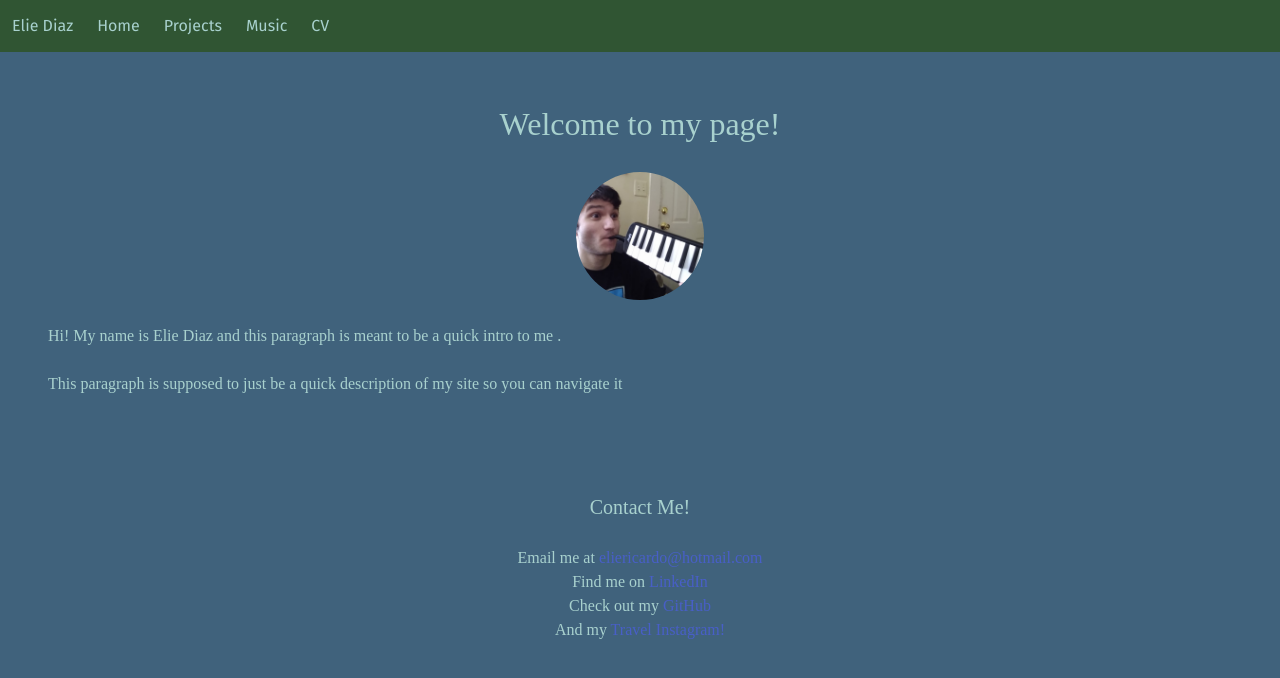
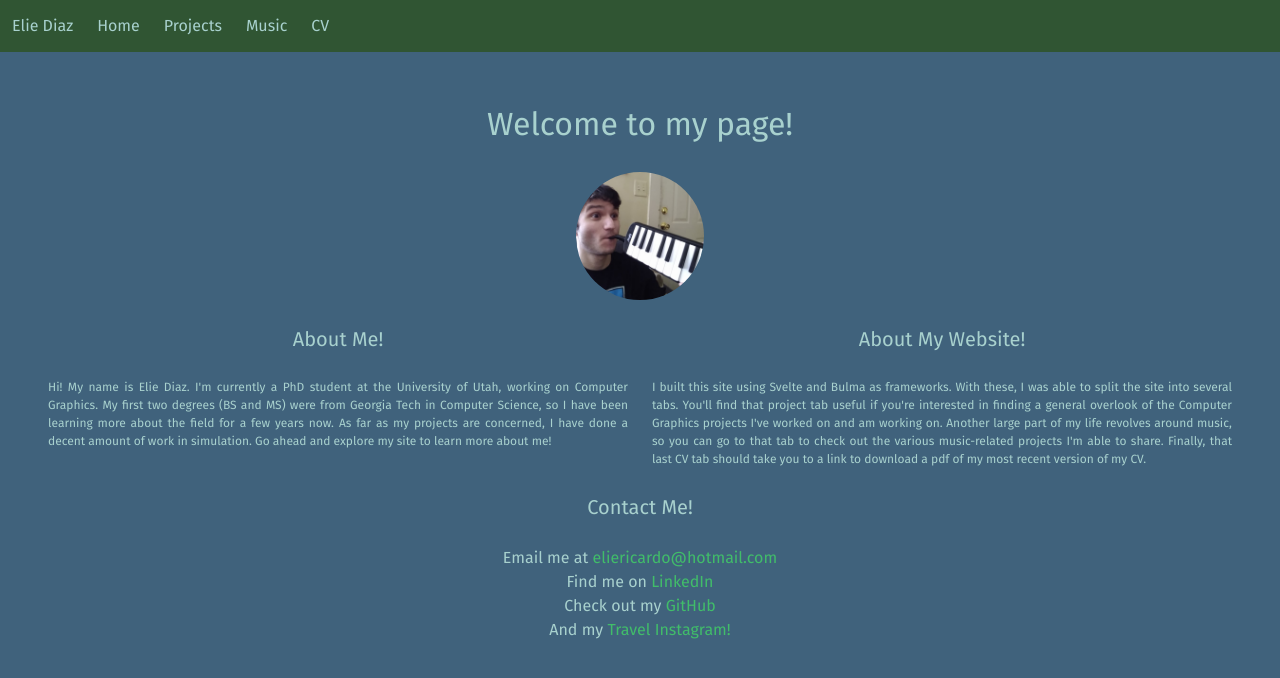
Before and after one commit to ElienDiaz/my_website, a Svelte app: page / in a window 1280 px wide. Shown: the top 678 px of the page. Built offline with nearby package versions, Linux system fonts and the light colour scheme.

Commit message:
Home Page is mostly finished now

```diff
--- a/public/global.css
+++ b/public/global.css
@@ -7,8 +7,12 @@ html, body {
 }
 
 body {
-	font-family: 'Oxygen';
+	font-family: 'Fira Sans';
 	color: #a8d1ce;
+}
+
+a{
+	color: #41bd6a
 }
 
 .tabs a.tab {
--- a/src/pages/Home.svelte
+++ b/src/pages/Home.svelte
@@ -11,19 +11,58 @@
             />
         </figure>
     </div>
-    <div class="block is-fullhd">
-        Hi! My name is Elie Diaz and this paragraph is meant to be a quick intro
-        to me .
+    <div class="columns">
+        <div class="column">
+            <div class="block has-text-centered is-size-5">
+                <h1>About Me!</h1>
+            </div>
+            <div class="block has-text-justified is-size-7">
+                Hi! My name is Elie Diaz. I'm currently a PhD student at the
+                University of Utah, working on Computer Graphics. My first two
+                degrees (BS and MS) were from Georgia Tech in Computer Science,
+                so I have been learning more about the field for a few years
+                now. As far as my projects are concerned, I have done a decent
+                amount of work in simulation. Go ahead and explore my site to
+                learn more about me!
+            </div>
+            <!-- <div class="block is-size-7">
+                I've also built up experience teaching! During my undergrad and
+                master's, I was a TA for Georgia Tech's undergrad Computer
+                Graphics course (CS 3451), under various faculty at Tech. After
+                about 4 years of being a TA, I was awarded the College of
+                Computing's "Outstanding Undergraduate TA" Award.
+            </div> -->
+            <!-- <div class="block is-size-7">
+                My other projects are especially focused on music, as you can
+                see on the other tabs. Throughout my years in ensembles, I've
+                built up a music resume that includes performances with Piano
+                and Voice as well as experience directing and arranging music
+                for small ensembles. I'm an especially big fan of Barbershop
+                Quartet Singing, having been a member of the Barbershop Harmony
+                Society on and off since high school.
+            </div> -->
+        </div>
+        <div class="column">
+            <div class="block has-text-centered is-size-5">
+                <h1>About My Website!</h1>
+            </div>
+            <div class="block has-text-justified is-size-7">
+                I built this site using Svelte and Bulma as frameworks. With
+                these, I was able to split the site into several tabs. You'll
+                find that project tab useful if you're interested in finding a
+                general overlook of the Computer Graphics projects I've worked
+                on and am working on. Another large part of my life revolves
+                around music, so you can go to that tab to check out the various
+                music-related projects I'm able to share. Finally, that last CV tab
+                should take you to a link to download a pdf of my most recent
+                version of my CV.
+            </div>
+        </div>
     </div>
-    <div class="block is-fullhd">
-        This paragraph is supposed to just be a quick description of my site so
-        you can navigate it
-    </div>
-</section>
-<section class="section">
     <div class="block has-text-centered is-size-5">Contact Me!</div>
     <div class="block has-text-centered">
-        <p>Email me at
+        <p>
+            Email me at
             <a href="mailto:eliericardo@hotmail.com">eliericardo@hotmail.com</a>
             <br />
             Find me on
@@ -33,8 +72,14 @@
             <a href="https://github.com/eliendiaz">GitHub</a>
             <br />
             And my
-            <a href="https://www.instagram.com/charliethebuzz/">Travel Instagram!</a></p>
+            <a href="https://www.instagram.com/charliethebuzz/"
+                >Travel Instagram!</a
+            >
+        </p>
     </div>
+</section>
+<section class="section">
+
 </section>
 
 <style>
```
